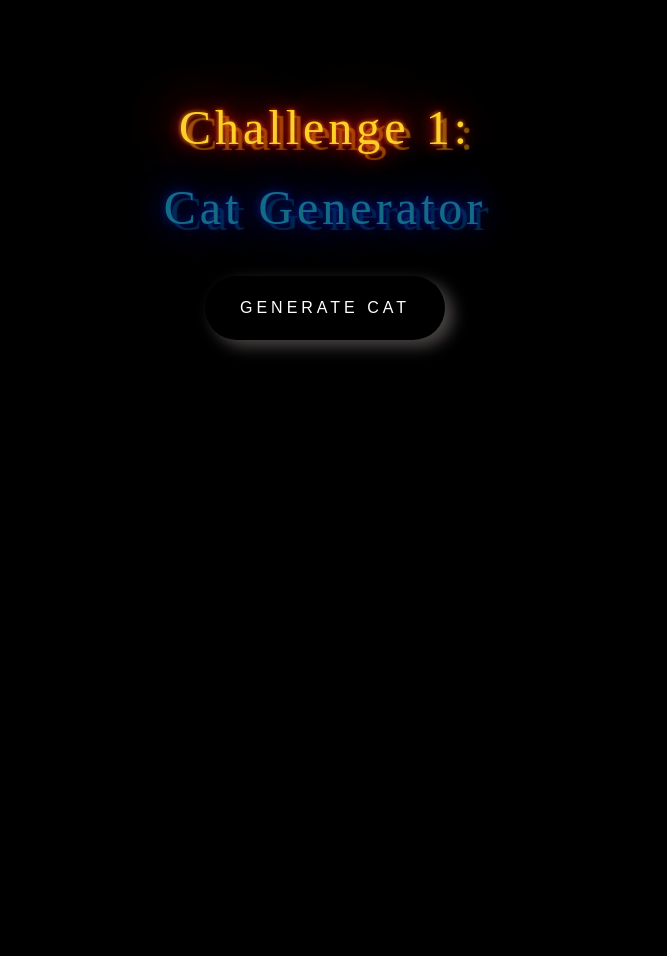
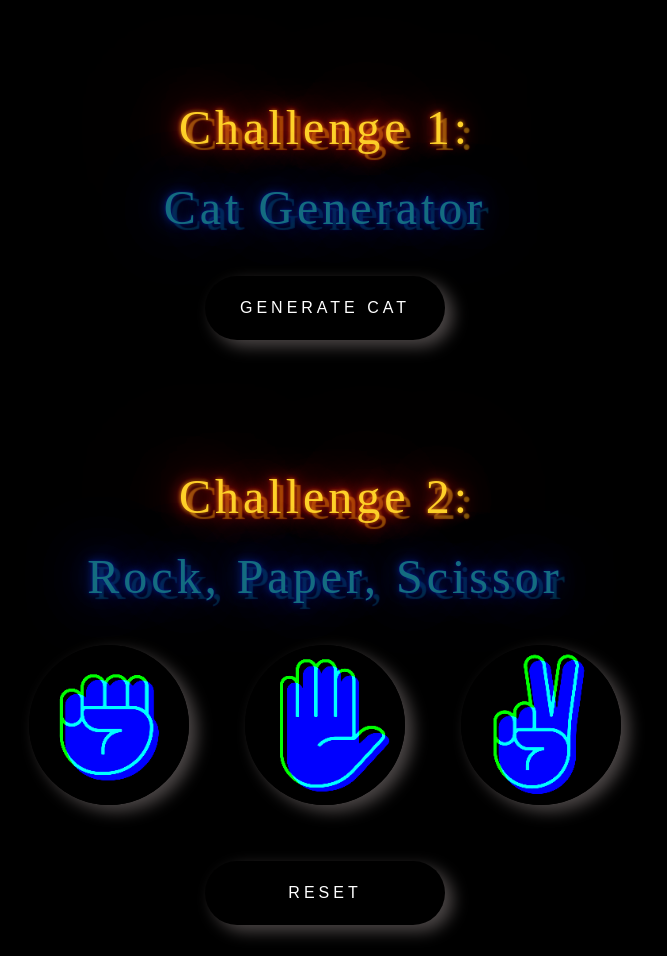
Before and after one commit to shivaraj-bh/game-arena, a plain HTML site: page index.html in a window 1280 px wide. Shown: the top 956 px of the page, without its empty margins (315-982 px from the left). Before the commit the page ends 800 px from the top, so only its background shows below. Drawn offline with nearby package versions, Linux system fonts and the light colour scheme; a web font is replaced by a local one.

```diff
--- a/index.html
+++ b/index.html
@@ -28,7 +28,7 @@
 
             </div>
         </div>
-        <!-- <div class="container-3">
+        <div class="container-3">
             <div class="neon">Challenge 2:</div>
             <div class="flux">Rock, Paper, Scissor</div>
             <div class="flex-box-rps" id="flex-box-rps-div">
@@ -129,7 +129,7 @@
                     </tr>
                 </table>
             </div>
-        </div>-->
+        </div>
         <script src="./static/js/script.js"></script>
     </body>
 </html>
```
